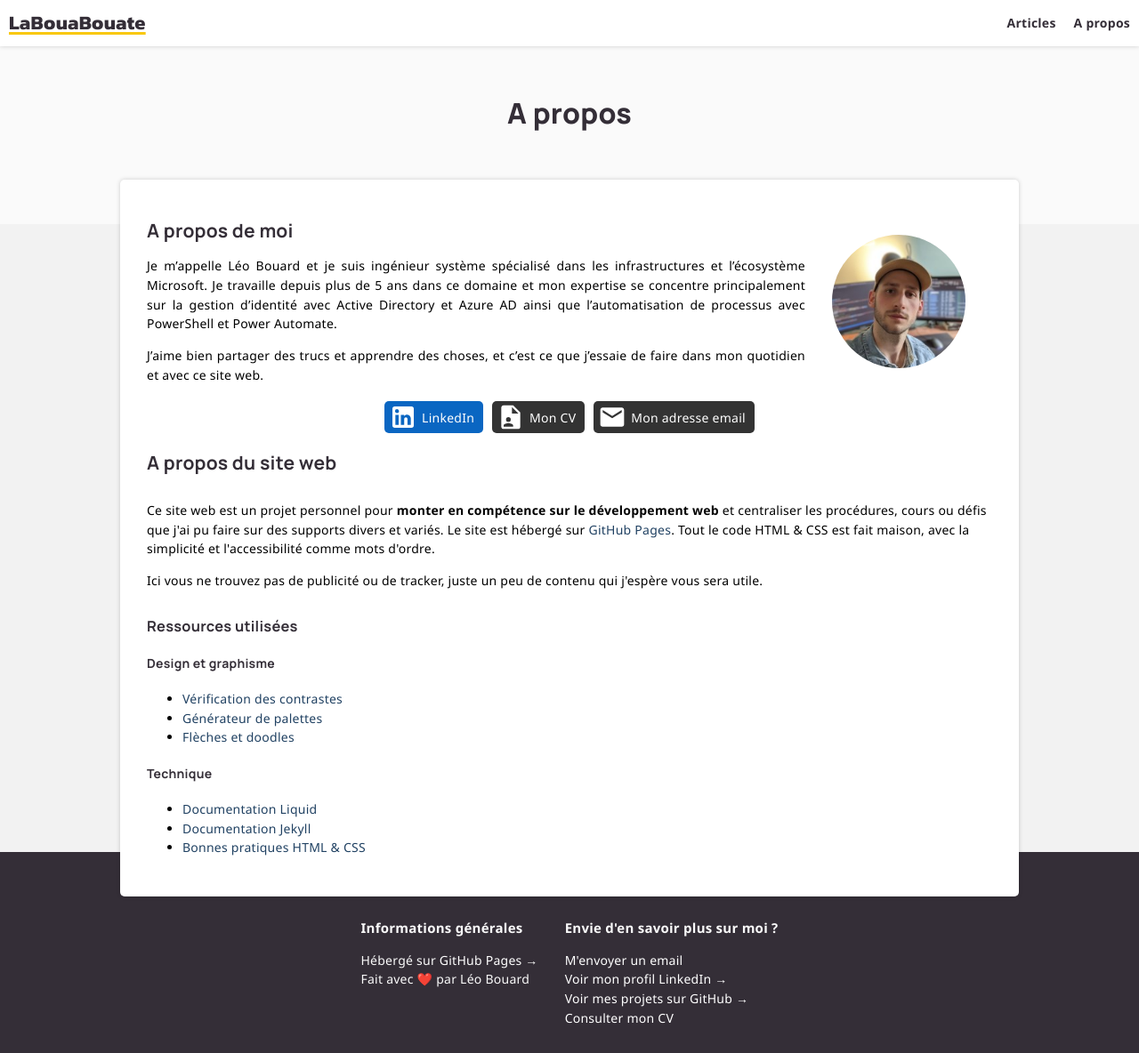
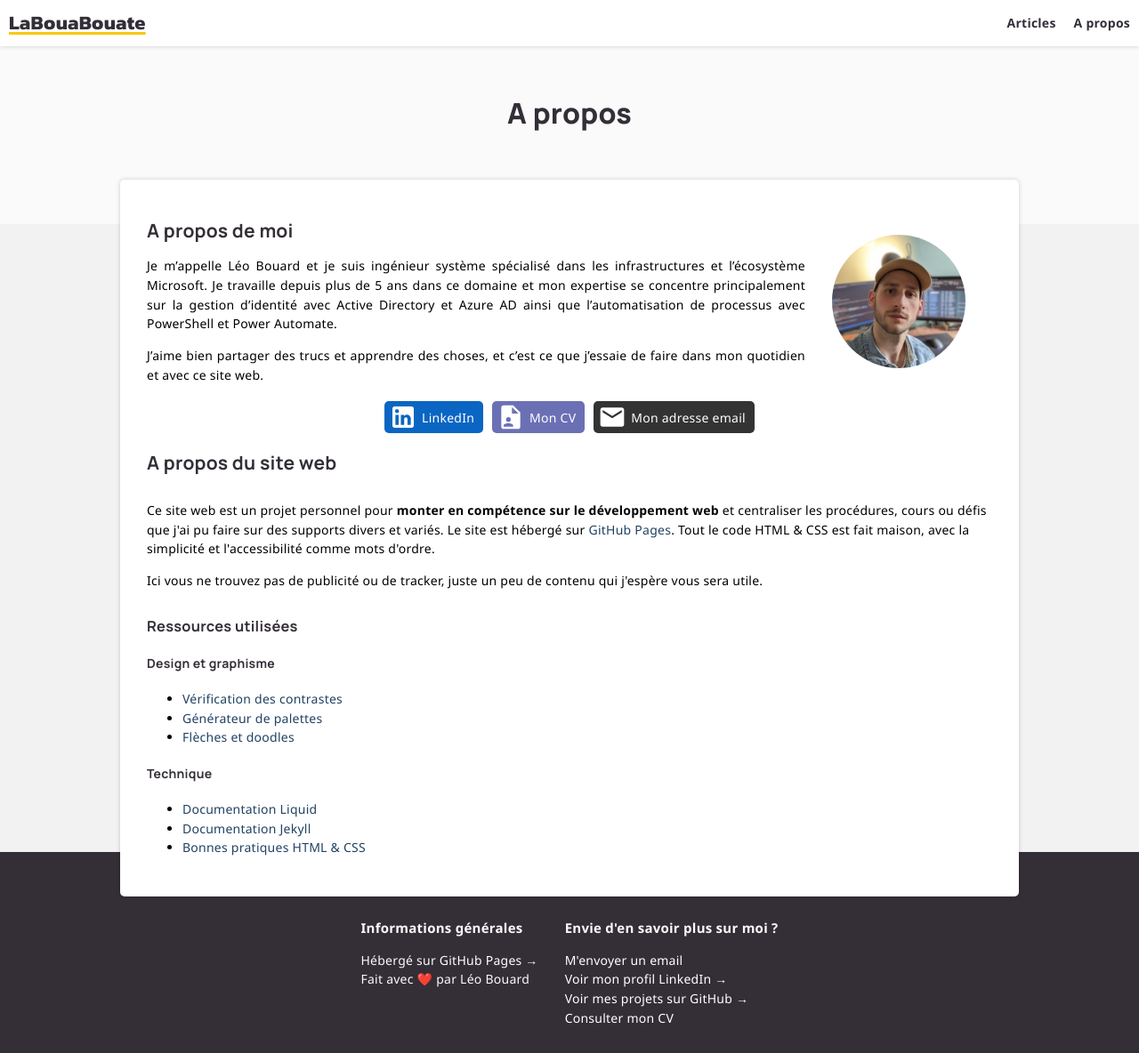
Before and after one commit to leobouard/leobouard.github.io, a Jekyll site: the page built from about.md, in a window 1280 px wide. Shown: the whole page at 89% size. Built offline with Jekyll 4.4.1, drawn with Linux system fonts in a browser that asks for light colours; some web fonts are replaced.

Commit message:
Modification couleur

```diff
--- a/about.md
+++ b/about.md
@@ -26,7 +26,7 @@ description: "Plus d'informations sur le site web et moi-même"
         <span>Mon CV</span>
     </a>
     <a href="mailto:{{ site.emailAddress }}" class="emailAddress">
-        <img src="/assets/images/email.svg" alt="M'envoyez un email" width="32px">
+        <img src="/assets/images/email.svg" alt="Mon email" width="32px">
         <span>Mon adresse email</span>
     </a>
 </div>
--- a/assets/css/about.scss
+++ b/assets/css/about.scss
@@ -50,10 +50,10 @@ div.personalLinks > a.linkedIn {
     background-color: #0a66c2;
 }
 
-div.personalLinks > a.linkedIn {
+div.personalLinks > a.cv {
+    background-color: #6b70b5;
+}
+
+div.personalLinks > a.emailAddress {
 
 }
-
-div.personalLinks > a.linkedIn {
-
-}
```
